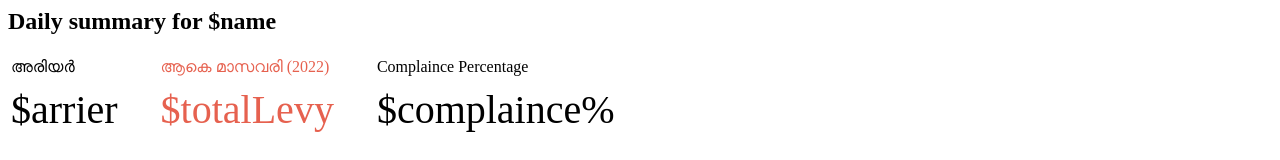
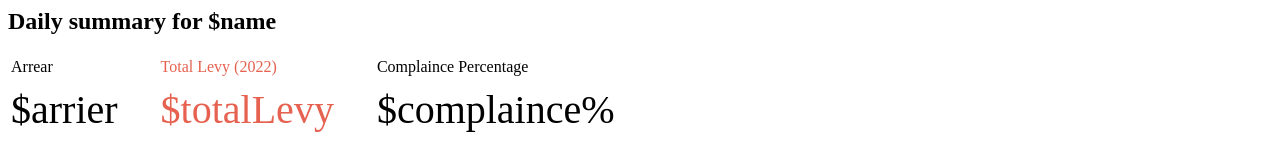
Before and after one commit to programmingwheels2020/chaithanya-backend, a website: page individual_report.html in a window 1280 px wide. Shown: the top 160 px of the page. Drawn offline with Linux system fonts and the light colour scheme.

Commit message:
added changes

```diff
--- a/individual_report.html
+++ b/individual_report.html
@@ -73,11 +73,11 @@
         <table class="summaries">
             <tr>
                 <td>
-                    <div class="label">അരിയർ</div>
+                    <div class="label">Arrear</div>
                     <div class="value" mc:edit="total">$arrier</div>
                 </td>
                 <td class="critical">
-                    <div class="label">ആകെ മാസവരി (2022)</div>
+                    <div class="label">Total Levy (2022)</div>
                     <div class="value" mc:edit="critical">$totalLevy</div>
                 </td>
                 <td>
```
